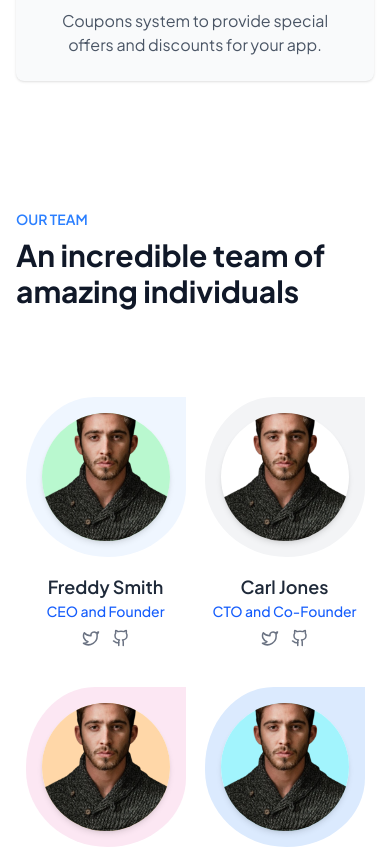
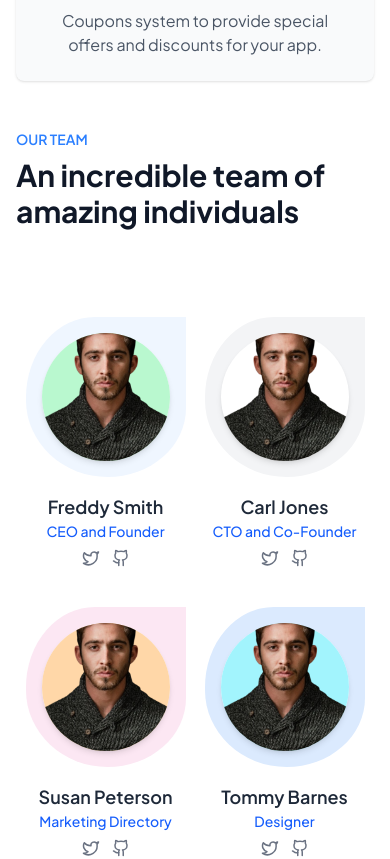
Before and after one commit to Rohitkumar1212/unisouk-landing-page, a Next.js app: page / in a window 390 px wide. Shown: the part 2882-3741 px from the top of the page. Built offline with nearby package versions, Linux system fonts and the light colour scheme.

Commit message:
team section removed extra padding from mobile view

```diff
--- a/components/LandingPage/Team/TeamSection.jsx
+++ b/components/LandingPage/Team/TeamSection.jsx
@@ -63,7 +63,7 @@ const team = [
 
 export default function TeamSection() {
   return (
-    <section className="relative py-20 bg-white overflow-hidden">
+    <section className="relative lg:py-20 bg-white overflow-hidden">
       {/* Top-right decorative blob */}
       <div className="relative z-10 max-w-7xl mx-auto px-4">
         <div className="text-left mb-12 relative">
```
